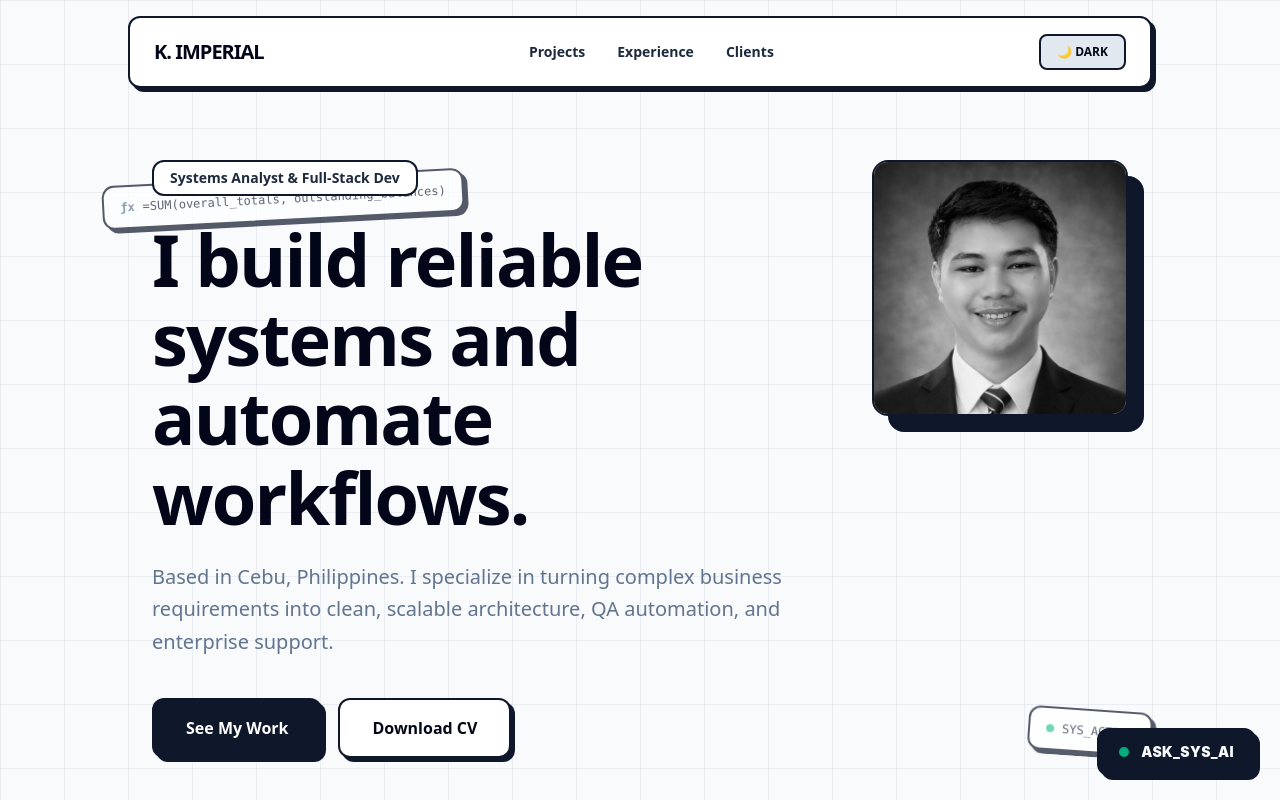
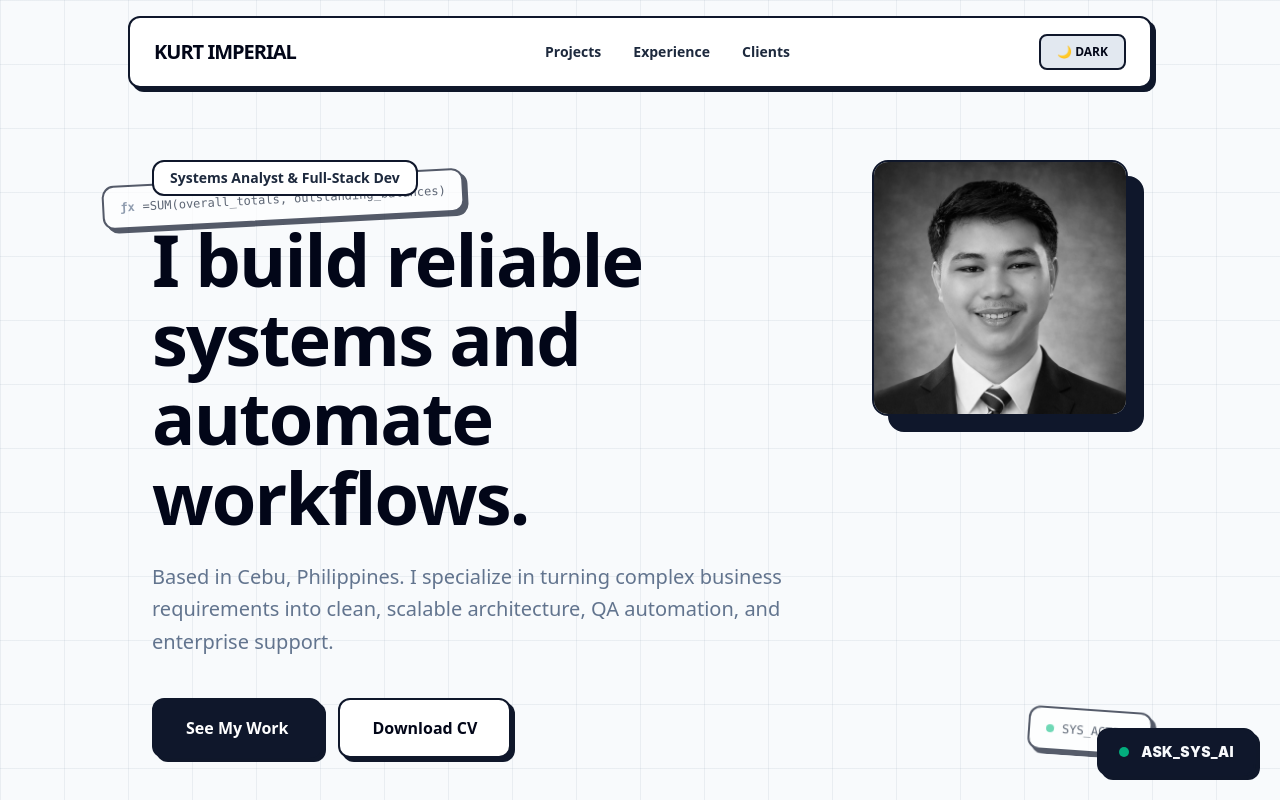
Before and after one commit to kurtimperial02/kurt-portfolio, a Next.js app: page / in a window 1280 px wide. Shown: the top 800 px of the page. Built offline with nearby package versions, Linux system fonts and the light colour scheme.

Commit message:
navbar fix

```diff
--- a/app/page.js
+++ b/app/page.js
@@ -96,7 +96,7 @@ export default function Home() {
           href="#"
           className={`font-black text-xl tracking-tighter ${theme.heading}`}
         >
-          K. IMPERIAL
+          KURT IMPERIAL
         </a>
 
         <div className="hidden md:flex gap-8">
```
